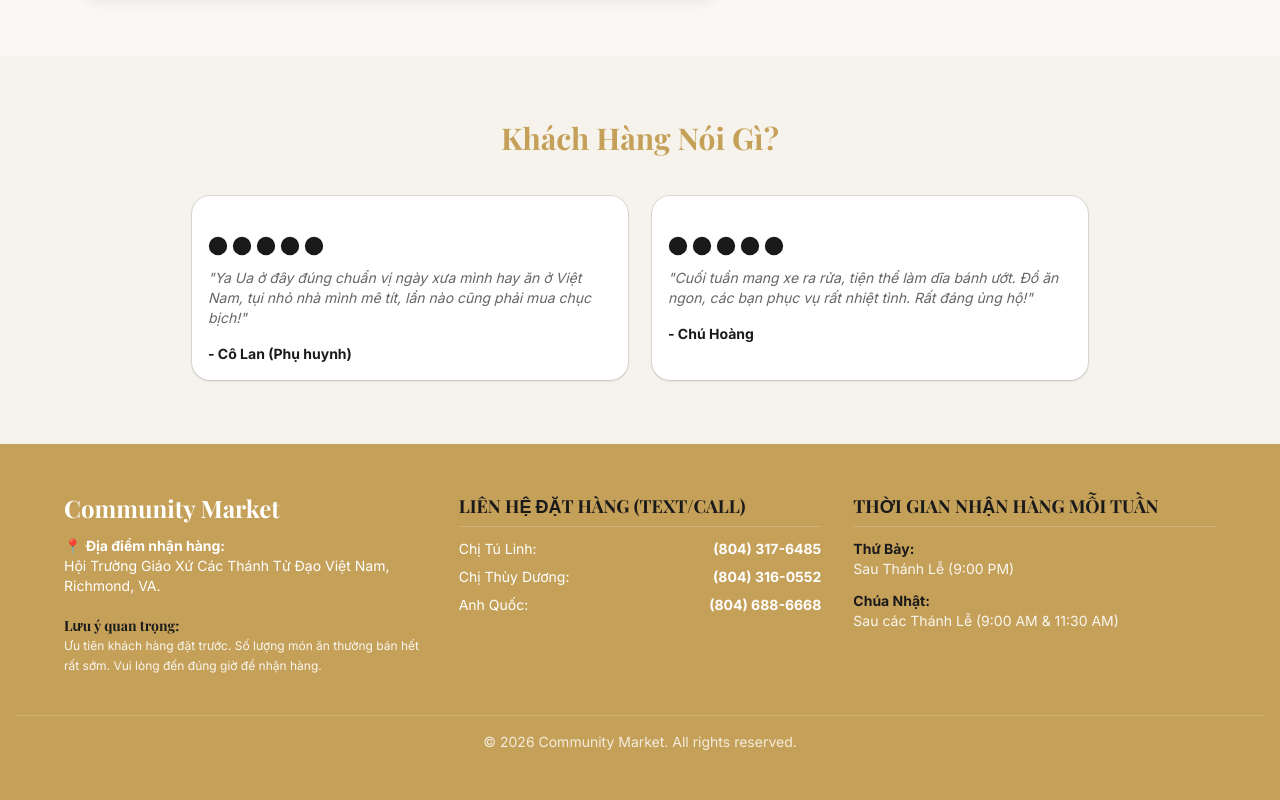
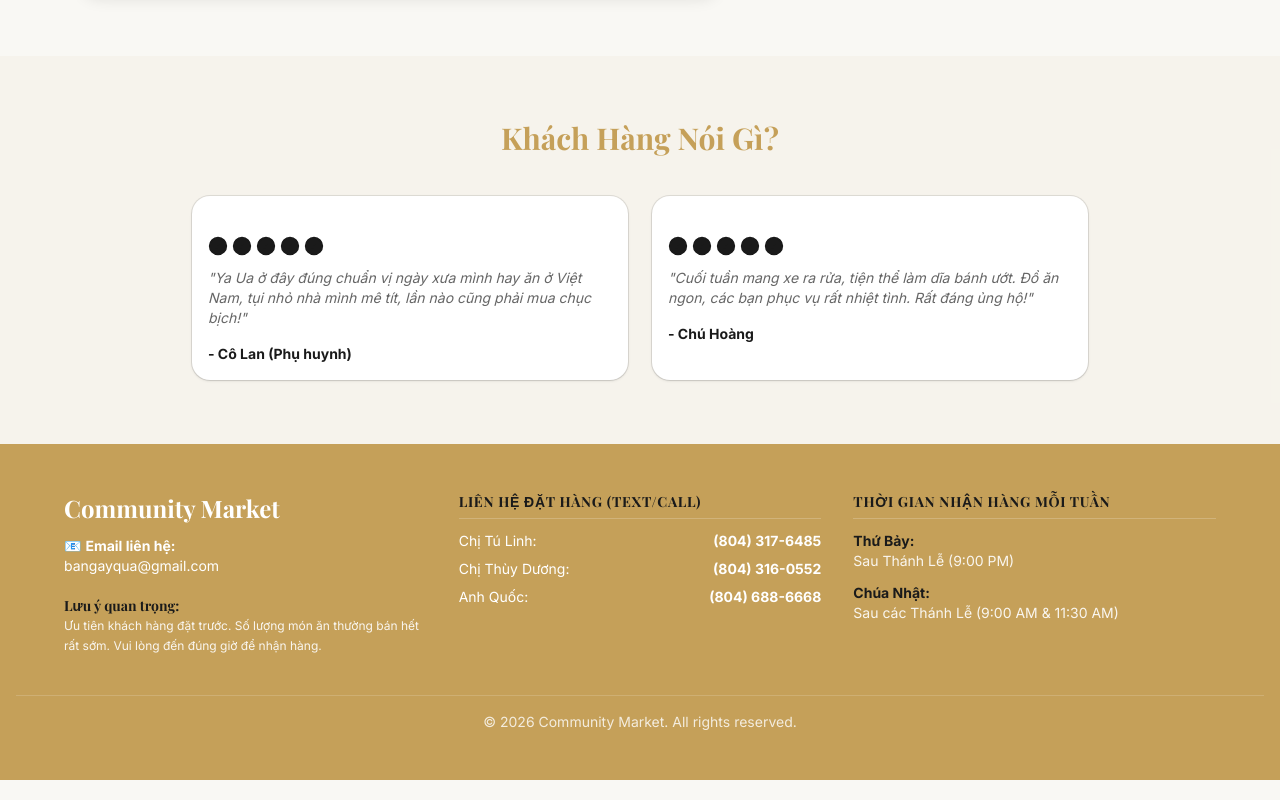
Before and after one commit to hieuliem/community-market, a Next.js app: page / in a window 1280 px wide. Shown: the part 3916-4716 px from the top of the page. Built offline with nearby package versions, Linux system fonts and the light colour scheme; a web font is replaced by a local one.

Commit message:
feat: replace location with email and reduce header sizes in footer

```diff
--- a/src/components/sections/Footer.tsx
+++ b/src/components/sections/Footer.tsx
@@ -3,10 +3,10 @@ export function Footer() {
     <footer className="bg-primary text-primary-foreground py-12 px-4 mt-auto">
       <div className="max-w-6xl mx-auto grid grid-cols-1 md:grid-cols-3 gap-8">
 
-        {/* Column 1: Info & Location */}
+        {/* Column 1: Info & Contact Email */}
         <div className="space-y-3">
           <h3 className="text-2xl font-bold font-heading">Community Market</h3>
-          <p className="text-sm">📍 <strong>Địa điểm nhận hàng:</strong><br />Hội Trường Giáo Xứ Các Thánh Tử Đạo Việt Nam, Richmond, VA.</p>
+          <p className="text-sm">📧 <strong>Email liên hệ:</strong><br /><a href="mailto:bangayqua@gmail.com" className="hover:underline">bangayqua@gmail.com</a></p>
           <div className="pt-2">
             <h4 className="font-bold text-secondary text-sm">Lưu ý quan trọng:</h4>
             <p className="text-xs opacity-90 leading-relaxed">Ưu tiên khách hàng đặt trước. Số lượng món ăn thường bán hết rất sớm. Vui lòng đến đúng giờ để nhận hàng.</p>
@@ -15,7 +15,7 @@ export function Footer() {
 
         {/* Column 2: Contact Info */}
         <div className="space-y-3">
-          <h4 className="text-lg font-bold border-b border-primary-foreground/20 pb-1.5 text-secondary">
+          <h4 className="text-sm font-bold tracking-wider border-b border-primary-foreground/20 pb-1.5 text-secondary">
             LIÊN HỆ ĐẶT HÀNG (TEXT/CALL)
           </h4>
           <ul className="space-y-2 text-sm">
@@ -36,7 +36,7 @@ export function Footer() {
 
         {/* Column 3: Weekly Pickup Times */}
         <div className="space-y-3">
-          <h4 className="text-lg font-bold border-b border-primary-foreground/20 pb-1.5 text-secondary">
+          <h4 className="text-sm font-bold tracking-wider border-b border-primary-foreground/20 pb-1.5 text-secondary">
             THỜI GIAN NHẬN HÀNG MỖI TUẦN
           </h4>
           <div className="space-y-3 text-sm">
```
